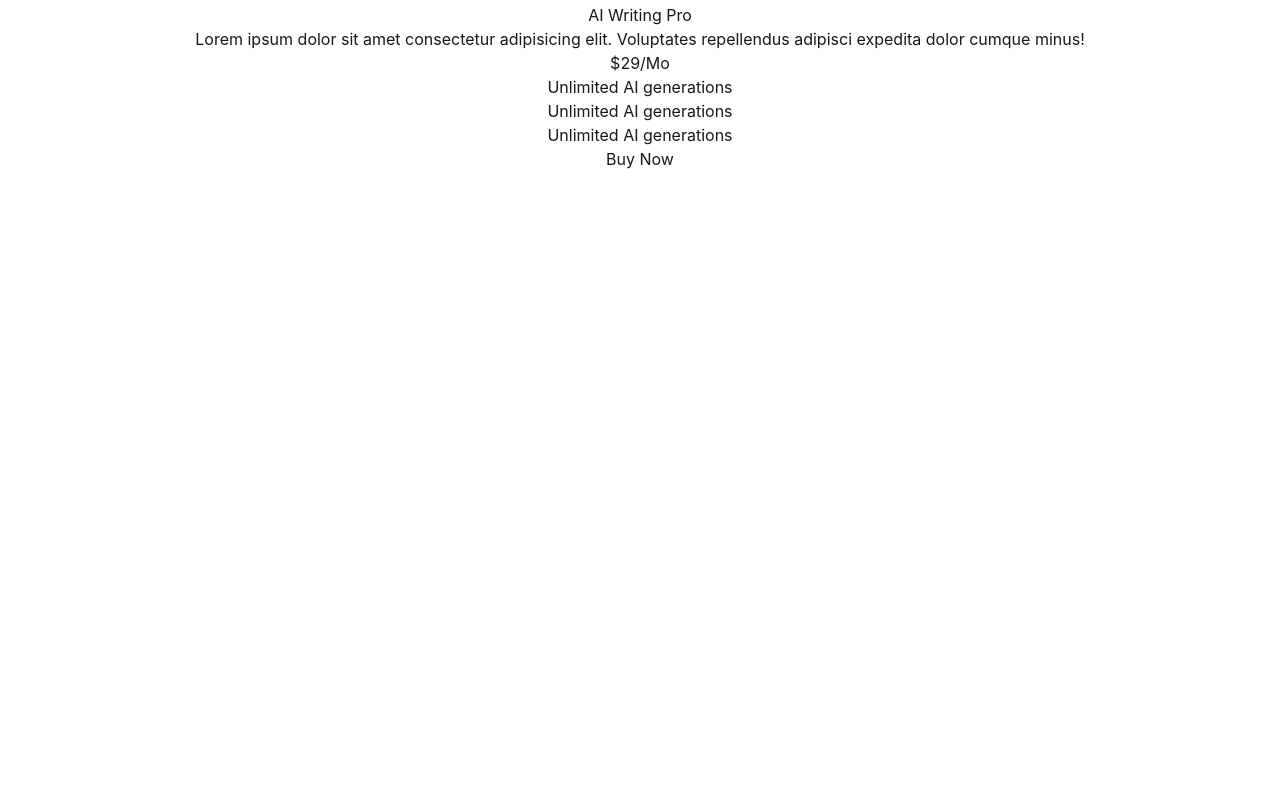
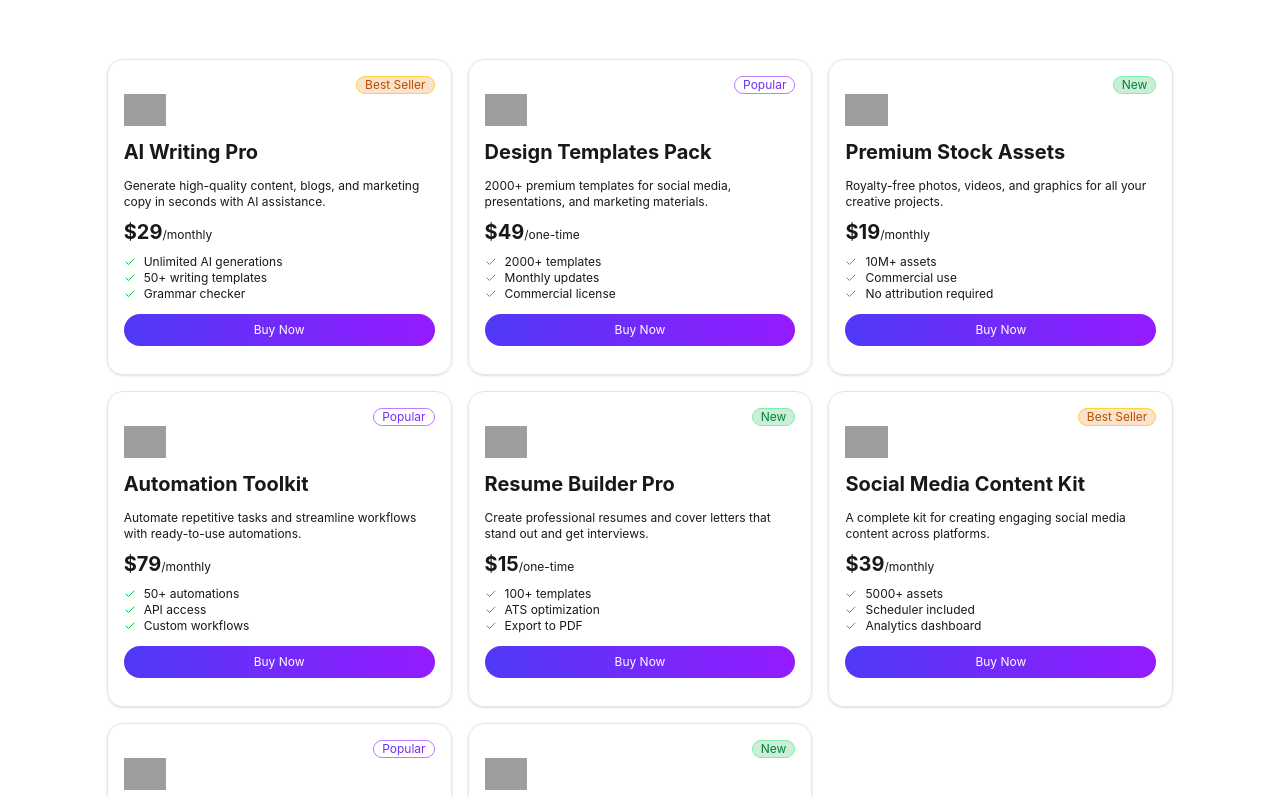
Before and after one commit to nurhossain-webd/project-6, a React (Vite) app: page / in a window 1280 px wide. Shown: the part 883-1680 px from the top of the page. Before the commit the page ends 1134 px from the top, so only its background shows below. Built offline with nearby package versions, Linux system fonts and the light colour scheme; grey boxes are pictures that could not be loaded.

Commit message:
card import and design complete

```diff
--- a/public/data.json
+++ b/public/data.json
@@ -12,7 +12,7 @@
             "50+ writing templates",
             "Grammar checker"
         ],
-        "icon": "✍️"
+        "icon": "https://i.ibb.co/nNLWBx2R/writing-2327400-1.png"
     },
     {
         "id": 2,
@@ -27,7 +27,7 @@
             "Monthly updates",
             "Commercial license"
         ],
-        "icon": "🎨"
+        "icon": "https://i.ibb.co/v6M6KJdj/operation.png"
     },
     {
         "id": 3,
@@ -42,7 +42,7 @@
             "Commercial use",
             "No attribution required"
         ],
-        "icon": "📸"
+        "icon": "https://i.ibb.co/ycFZ6yPh/camera-8775444-1.png"
     },
     {
         "id": 4,
@@ -57,7 +57,7 @@
             "API access",
             "Custom workflows"
         ],
-        "icon": "⚙️"
+        "icon": "https://i.ibb.co/v6M6KJdj/operation.png"
     },
     {
         "id": 5,
@@ -72,7 +72,7 @@
             "ATS optimization",
             "Export to PDF"
         ],
-        "icon": "📄"
+        "icon": "https://i.ibb.co/zWMVS6JF/portfolio.png"
     },
     {
         "id": 6,
@@ -87,7 +87,7 @@
             "Scheduler included",
             "Analytics dashboard"
         ],
-        "icon": "📣"
+        "icon": "https://i.ibb.co/bj35LdFL/social-media.png"
     },
     {
         "id": 7,
@@ -102,7 +102,7 @@
             "Dark mode ready",
             "Figma + React versions"
         ],
-        "icon": "🧩"
+        "icon": "https://i.ibb.co/67ddcZJn/UI-omponent.png"
     },
     {
         "id": 8,
@@ -117,6 +117,6 @@
             "Version history",
             "Team sharing"
         ],
-        "icon": "☁️"
+        "icon": "https://i.ibb.co/Q3LcZZKC/Cloud-Storage-Plus.webp"
     }
 ]
--- a/src/components/ProductCard/ProductCard.jsx
+++ b/src/components/ProductCard/ProductCard.jsx
@@ -1,23 +1,43 @@
 import React from 'react';
+import { LuCheck } from "react-icons/lu";
 
-const ProductCard = () => {
+const ProductCard = ({ cardData }) => {
+    const badgeClass =
+        cardData.tagType === "popular"
+            ? "bg-purple-400 bg-gradient-to-r from-[#4F39F6] to-[#951BFF] bg-clip-text text-transparent border border-purple-400 rounded-full"
+            : cardData.tagType === "new"
+                ? "bg-green-600/20 text-green-700 border border-green-300 rounded-full"
+                : "bg-amber-600/20 text-amber-700 border border-amber-300 rounded-full";
     return (
-        <div>
-            <div>
-                <button>Best Seller</button>
+
+        <div className='border border-black/10 shadow-sm rounded-2xl p-4 text-xs '>
+            <div className='flex flex-col justify-between'>
                 <div>
-                    <img src="" alt="" />
-                    <h2>AI Writing Pro</h2>
-                    <p>Lorem ipsum dolor sit amet consectetur adipisicing elit. Voluptates repellendus adipisci expedita dolor cumque minus!</p>
-                    <p><span>$29</span>/Mo</p>
-                    <ul>
-                        <li>Unlimited AI generations</li>
-                        <li>Unlimited AI generations</li>
-                        <li>Unlimited AI generations</li>
-                    </ul>
-                    <button>Buy Now</button>
+                    <span className={`flex justify-end`}>
+                        <button className={`${badgeClass} px-2`}>{cardData.tag}</button>
+                    </span>
+
+                    <div>
+                        <img className='h-8' src={cardData.icon} alt="" />
+                        <h2 className='text-xl font-bold my-3'>{cardData.name}</h2>
+                        <p>{cardData.description}</p>
+                        <p className='my-2'><span className='text-xl font-bold'>${cardData.price}</span>/{cardData.period}</p>
+
+                        {
+                            cardData.features.map((feature, idx) => (
+                                <p key={idx} className='flex gap-2 items-center'>
+                                    <LuCheck className='text-green-500 font-bold' />
+                                    <span>{feature}</span>
+                                </p>))}
+                    </div>
+                </div>
+
+
+                <div >
+                    <button className='themeColor w-full text-white my-3 p-2 rounded-full '>Buy Now</button>
                 </div>
             </div>
+
 
         </div>
     );
--- a/src/components/ProductsGrid/ProductsGrid.jsx
+++ b/src/components/ProductsGrid/ProductsGrid.jsx
@@ -4,10 +4,10 @@ import ProductCard from '../ProductCard/ProductCard';
 
 const ProductsGrid = ({ dataPromise }) => {
     const data = use(dataPromise)
-    console.log(data)
     return (
-        <div>
-            <ProductCard />
+        <div className='grid grid-cols-3 gap-4 w-10/12 mx-auto'>
+            {data.map(cardData => <ProductCard key={cardData.id} cardData={cardData} />)}
+
         </div>
     );
 };
--- a/src/components/ProductsSection/ProductsSection.jsx
+++ b/src/components/ProductsSection/ProductsSection.jsx
@@ -11,19 +11,22 @@ const fetchData = async () => {
 const ProductsSection = () => {
     const dataPromise = fetchData();
     return (
+        <>
             <div className='my-20 text-center'>
                 <div className='space-y-4'>
                     <h1 className='text-2xl font-bold'>Premium Digital Tools</h1>
                     <p className='Text-xs text-black/60'> Choose from our curated collection of premium digital products designed <br /> to boost your productivity and creativity.</p>
                 </div>
                 <ProductsTabs />
+
+            </div>
+            <div>
                 <Suspense>
                     <ProductsGrid dataPromise={dataPromise} />
                 </Suspense>
+            </div>
+        </>
 
-
-
-        </div>
     );
 };
 
```
Lines whose indentation alone changed are shown as unchanged.
